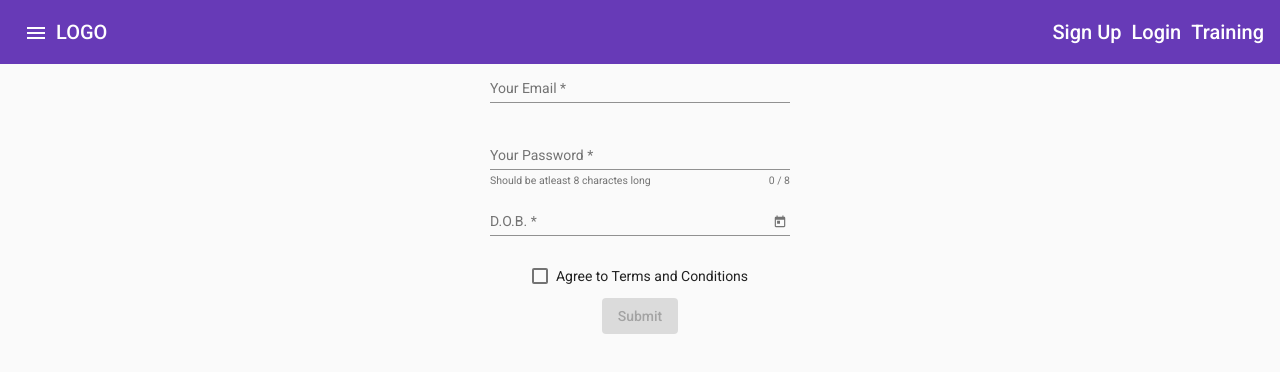
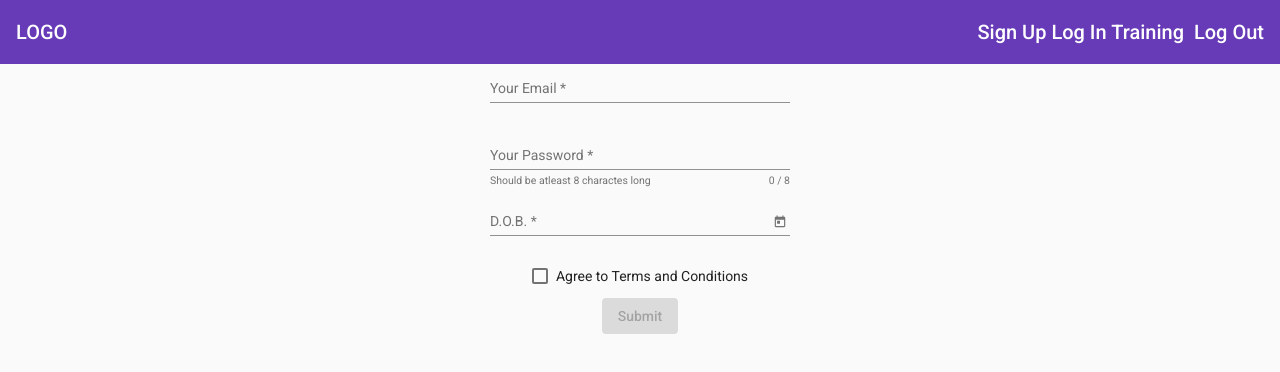
Before and after one commit to TooManyJoses/ngfitness-tracker, an Angular app: page /signup in a window 1280 px wide. Shown: the top 372 px of the page. Built offline with nearby package versions, Linux system fonts and the light colour scheme.

Commit message:
added in header and navbar

```diff
--- a/src/app/app.component.css
+++ b/src/app/app.component.css
@@ -5,19 +5,3 @@ mat-sidenav-container, mat-sidenav-content, mat-sidenav {
 mat-sidenav {
   width: 250px;
 }
-
-a {
-  text-decoration: none;
-  color: white;
-}
-
-a:hover,
-a:active {
-  color: lightgray;
-}
-
-.navigation-items {
-  list-style: none;
-  padding: 0;
-  margin: 0;
-}
--- a/src/app/app.component.html
+++ b/src/app/app.component.html
@@ -1,24 +1,9 @@
 <mat-sidenav-container>
   <mat-sidenav #sidenav role="navigation">
-    <p>side nav</p>
+   <app-sidenav (closeSideNav)="sidenav.close()" [links]="links"></app-sidenav>
   </mat-sidenav>
   <mat-sidenav-content>
-    <mat-toolbar color="primary">
-      <div>
-        <button mat-icon-button (click)="sidenav.toggle()">
-          <mat-icon>menu</mat-icon>
-        </button>
-      </div>
-      <div><a routerLink="/">LOGO</a></div>
-      <div fxFlex fxLayout fxLayoutAlign="flex-end">
-        <ul fxLayout fxLayoutGap="10px" class="navigation-items">
-          <li><a routerLink="/signup">Sign Up</a></li>
-          <li><a routerLink="/login">Login</a></li>
-          <li><a routerLink="/training">Training</a></li>
-
-        </ul>
-      </div>
-    </mat-toolbar>
+    <app-header (sideNavToggle)="sidenav.toggle()" [links]="links"></app-header>
     <main>
       <router-outlet></router-outlet>
     </main>
--- a/src/app/app.component.ts
+++ b/src/app/app.component.ts
@@ -6,5 +6,9 @@ import { Component, ViewChild } from '@angular/core';
   styleUrls: ['./app.component.css']
 })
 export class AppComponent {
-
+  links = [
+    {path: '/signup', title: 'Sign Up', icon: 'face'},
+    {path: '/login', title: 'Log In', icon: 'login'},
+    {path: '/training', title: 'Training', icon: 'rowing'},
+  ]
 }
--- a/src/app/app.module.ts
+++ b/src/app/app.module.ts
@@ -13,6 +13,8 @@ import { CurrentTrainingComponent } from './training/current-training/current-tr
 import { NewTrainingComponent } from './training/new-training/new-training.component';
 import { PastTrainingComponent } from './training/past-training/past-training.component';
 import { WelcomeComponent } from './welcome/welcome.component';
+import { HeaderComponent } from './navigation/header/header.component';
+import { SidenavComponent } from './navigation/sidenav/sidenav.component';
 
 @NgModule({
   declarations: [
@@ -23,7 +25,9 @@ import { WelcomeComponent } from './welcome/welcome.component';
     CurrentTrainingComponent,
     NewTrainingComponent,
     PastTrainingComponent,
-    WelcomeComponent
+    WelcomeComponent,
+    HeaderComponent,
+    SidenavComponent
   ],
   imports: [
     BrowserModule,
--- a/src/app/material.module.ts
+++ b/src/app/material.module.ts
@@ -8,6 +8,7 @@ import { MatNativeDateModule } from '@angular/material/core';
 import { MatCheckboxModule } from '@angular/material/checkbox';
 import { MatToolbarModule } from '@angular/material/toolbar';
 import { MatSidenavModule } from '@angular/material/sidenav';
+import { MatListModule } from '@angular/material/list';
 @NgModule({
   imports: [
     MatButtonModule,
@@ -19,6 +20,7 @@ import { MatSidenavModule } from '@angular/material/sidenav';
     MatCheckboxModule,
     MatToolbarModule,
     MatSidenavModule,
+    MatListModule,
   ],
   exports:[
     MatButtonModule,
@@ -30,6 +32,7 @@ import { MatSidenavModule } from '@angular/material/sidenav';
     MatCheckboxModule,
     MatToolbarModule,
     MatSidenavModule,
+    MatListModule,
   ]
 })
 export class MaterialModule {}
--- /dev/null
+++ b/src/app/navigation/header/header.component.css
@@ -0,0 +1,15 @@
+a {
+  text-decoration: none;
+  color: white;
+}
+
+a:hover,
+a:active {
+  color: lightgray;
+}
+
+.navigation-items {
+  list-style: none;
+  padding: 0;
+  margin: 0;
+}
--- /dev/null
+++ b/src/app/navigation/header/header.component.html
@@ -0,0 +1,16 @@
+<mat-toolbar color="primary">
+  <div fxHide.gt-xs>
+    <button mat-icon-button (click)="onToggleSideNav()">
+      <mat-icon>menu</mat-icon>
+    </button>
+  </div>
+  <div><a routerLink="/">LOGO</a></div>
+  <div fxFlex fxLayout fxLayoutAlign="flex-end" fxHide.xs>
+    <ul fxLayout fxLayoutGap="10px" class="navigation-items">
+      <li><a *ngFor="let link of links" routerLink="{{link.path}}">
+        {{link.title}}
+      </a></li>
+      <li><a>Log Out</a></li>
+    </ul>
+  </div>
+</mat-toolbar>
--- /dev/null
+++ b/src/app/navigation/header/header.component.ts
@@ -0,0 +1,21 @@
+import { Component, EventEmitter, Input, OnInit, Output } from '@angular/core';
+
+@Component({
+  selector: 'app-header',
+  templateUrl: './header.component.html',
+  styleUrls: ['./header.component.css']
+})
+export class HeaderComponent implements OnInit {
+  @Input() links: any;
+  @Output() sideNavToggle = new EventEmitter<void>();
+
+  constructor() { }
+
+  ngOnInit(): void {
+  }
+
+  onToggleSideNav() {
+    this.sideNavToggle.emit();
+  }
+
+}
--- /dev/null
+++ b/src/app/navigation/sidenav/sidenav.component.css
@@ -0,0 +1,15 @@
+a {
+  text-decoration: none;
+  color: white;
+}
+
+a:hover,
+a:active {
+  color: lightgray;
+}
+
+
+.nav-caption {
+  display: inline-block;
+  padding-left: 16px;
+}
--- /dev/null
+++ b/src/app/navigation/sidenav/sidenav.component.html
@@ -0,0 +1,12 @@
+<mat-nav-list>
+  <a mat-list-item *ngFor="let link of links" routerLink="{{link.path}}" (click)="onClose()">
+    <mat-icon>{{link.icon}}</mat-icon>
+    <span class="nav-caption">{{link.title}}</span>
+  </a>
+  <mat-list-item>
+    <button mat-icon-button>
+      <mat-icon>logout</mat-icon>
+      <span class="nav-caption" (click)="onClose()">Sign Out</span>
+    </button>
+  </mat-list-item>
+</mat-nav-list>
--- /dev/null
+++ b/src/app/navigation/sidenav/sidenav.component.ts
@@ -0,0 +1,21 @@
+import { Component, Input, OnInit, EventEmitter, Output } from '@angular/core';
+
+@Component({
+  selector: 'app-sidenav',
+  templateUrl: './sidenav.component.html',
+  styleUrls: ['./sidenav.component.css']
+})
+export class SidenavComponent implements OnInit {
+  @Input() links: any;
+  @Output() closeSideNav = new EventEmitter<void>();
+
+  constructor() { }
+
+  ngOnInit(): void {
+  }
+
+  onClose() {
+    this.closeSideNav.emit();
+  }
+
+}
```
Also changed, not shown: 2 other files (tests, documents, lock files or other folders).
